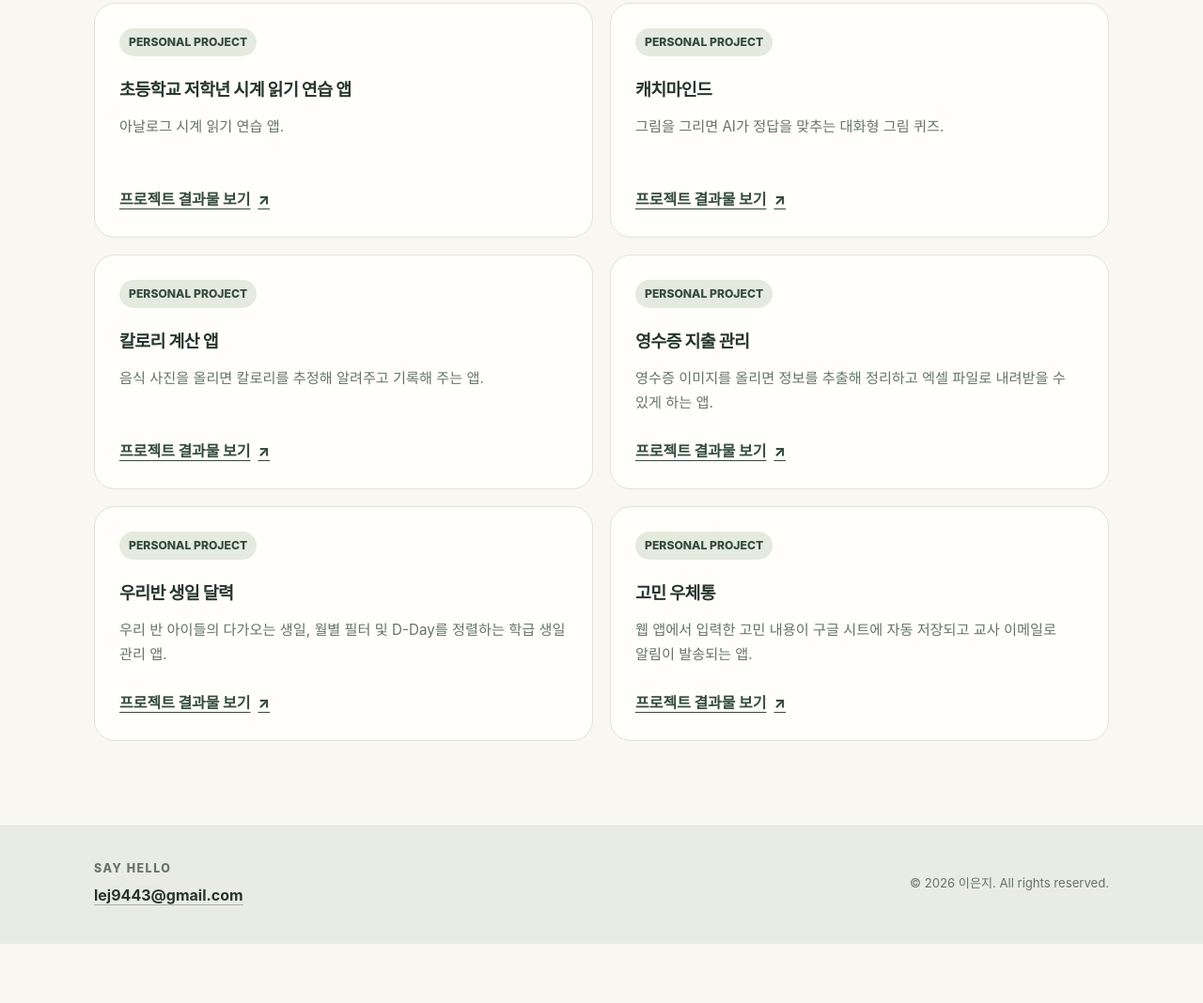
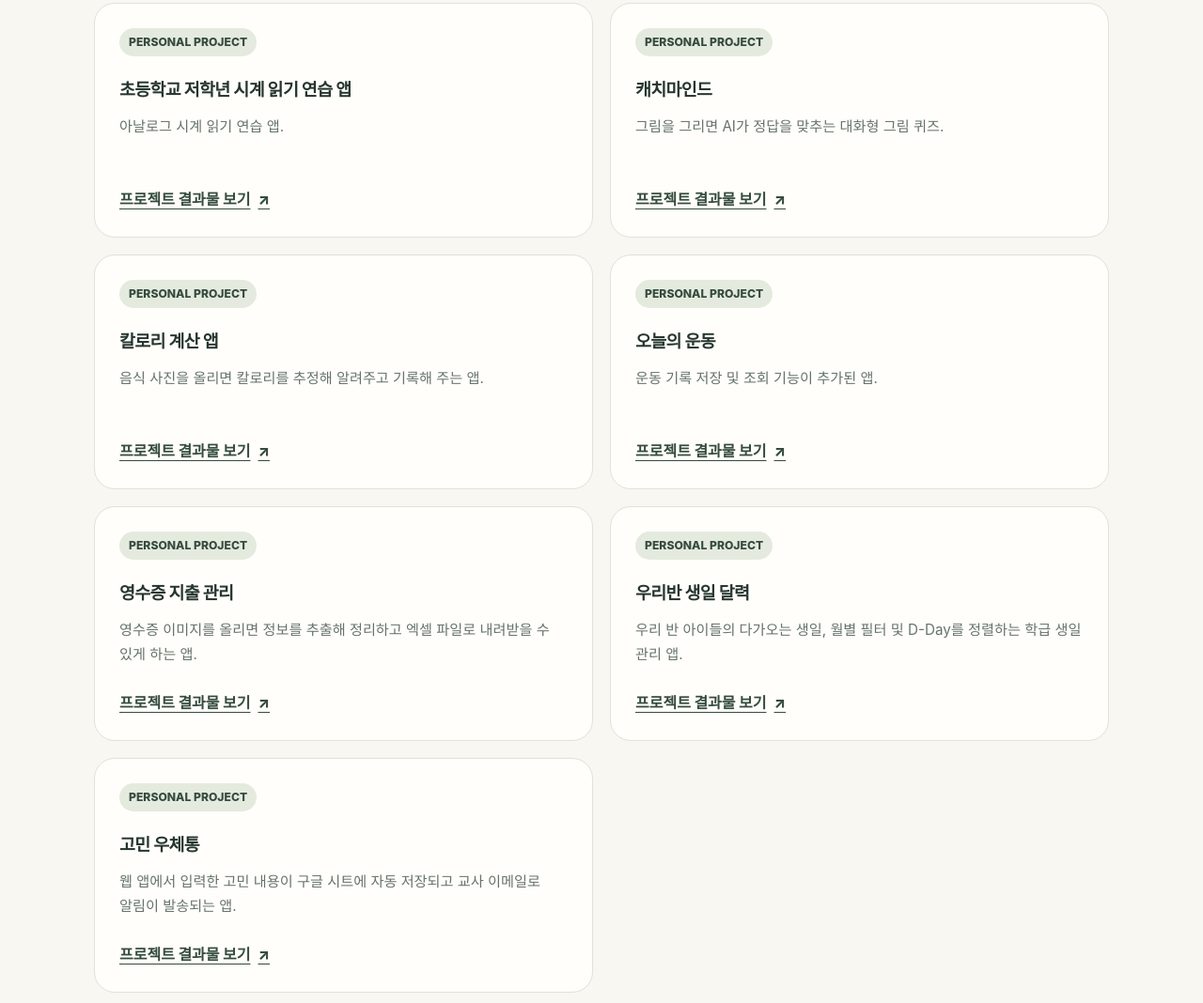
Before and after one commit to EunJi0312/my-webpage, a plain HTML site: page index.html in a window 1280 px wide. Shown: the part 3303-4371 px from the top of the page at 94% size. Before the commit the page ends 4308 px from the top, so only its background shows below. Drawn offline with Linux system fonts and the light colour scheme.

Commit message:
Update index.html

```diff
--- a/index.html
+++ b/index.html
@@ -589,6 +589,14 @@
               프로젝트 결과물 보기 <span aria-hidden="true">↗</span>
             </a>
           </article>
+          <article class="project-card" id="project-todo">
+            <span class="project-label">PERSONAL PROJECT</span>
+            <h3>오늘의 운동</h3>
+            <p>운동 기록 저장 및 조회 기능이 추가된 앱.</p>
+            <a class="project-link" href="https://eunji0312.github.io/my-webpage/workout-pwa/" target="_blank">
+              프로젝트 결과물 보기 <span aria-hidden="true">↗</span>
+            </a>
+          </article>
                     <article class="project-card" id="project-todo">
             <span class="project-label">PERSONAL PROJECT</span>
             <h3>영수증 지출 관리</h3>
```
